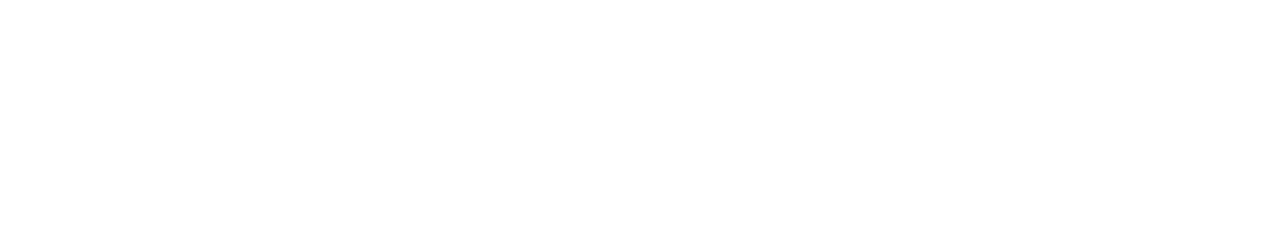
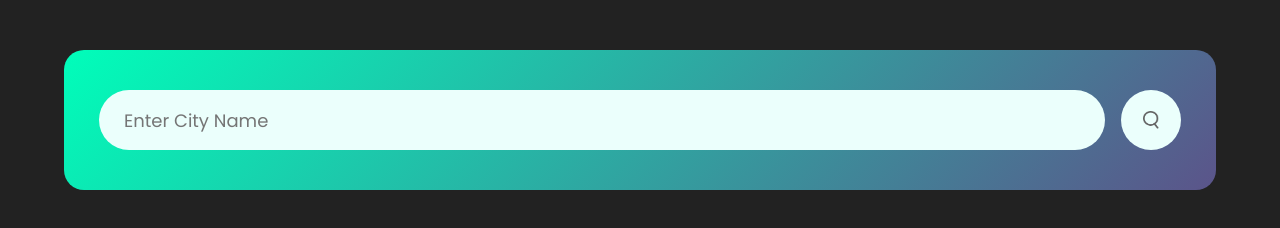
Before and after one commit to NushratNowrin/weather-web-app, a plain HTML site: page index.html in a window 1280 px wide. Drawn offline with Linux system fonts and the light colour scheme.

Commit message:
searchbar is done

```diff
--- a/index.html
+++ b/index.html
@@ -9,11 +9,17 @@
 		<link
 			href="https://fonts.googleapis.com/css2?family=Poppins:wght@400;500;600;700;800&display=swap"
 			rel="stylesheet" />
-        <!-- Linking External CSS file -->
+		<!-- Linking External CSS file -->
 		<link rel="stylesheet" href="style.css" />
 		<title>Weather Web App</title>
 	</head>
 	<body>
-
+		<!-- Search Bar Container -->
+		<div class="card">
+			<div class="search">
+				<input type="text" placeholder="Enter City Name" spellcheck="false" />
+				<button><img src="images/search.png" alt="Search icon" /></button>
+			</div>
+		</div>
 	</body>
 </html>
--- a/style.css
+++ b/style.css
@@ -1,6 +1,53 @@
+/* Global Styling */
 *{
     margin: 0;
     padding: 0;
     box-sizing: border-box;
     font-family: 'Poppins', sans-serif;
 }
+body{
+    background: #222;
+}
+/* Search Bar Container */
+.card{
+    width: 90%;
+    background: linear-gradient(135deg, #00feba, #5b548a);
+    color: #fff;
+    margin: 50px auto 0;
+    border-radius: 20px;
+    padding: 40px 35px;
+    text-align: center;
+}
+.search{
+    width: 100%;
+    display: flex;
+    align-items: center;
+    justify-content: center;
+}
+.search input{
+    border: 0;
+    outline: 0;
+    background: #ebfffc;
+    color: #555;
+    padding: 10px 25px;
+    height: 60px;
+    border-radius: 30px;
+    flex: 1;
+    margin-right: 16px;
+    font-size: 18px;
+}
+.search button{
+    border: 0;
+    outline: 0;
+    background: #ebfffc;
+    border-radius: 50%;
+    width: 60px;
+    height: 60px;
+    cursor: pointer;
+    display: flex;
+    justify-content: center;
+    align-items: center;
+}
+.search button img{
+    width: 16px;
+}
```
